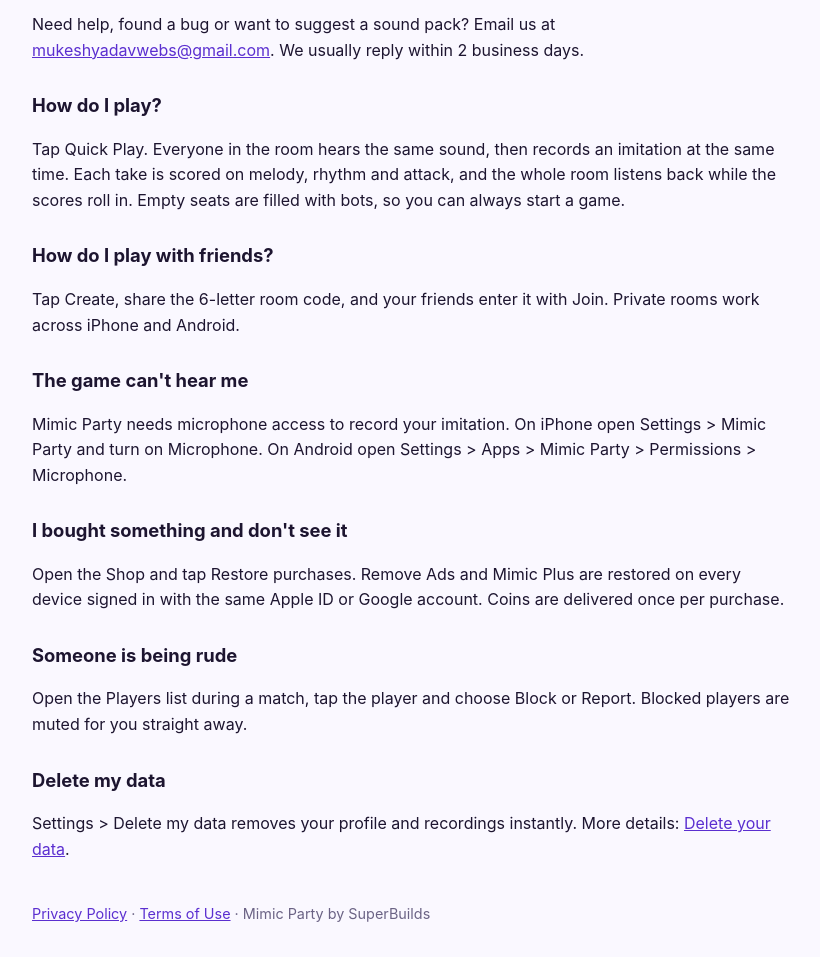
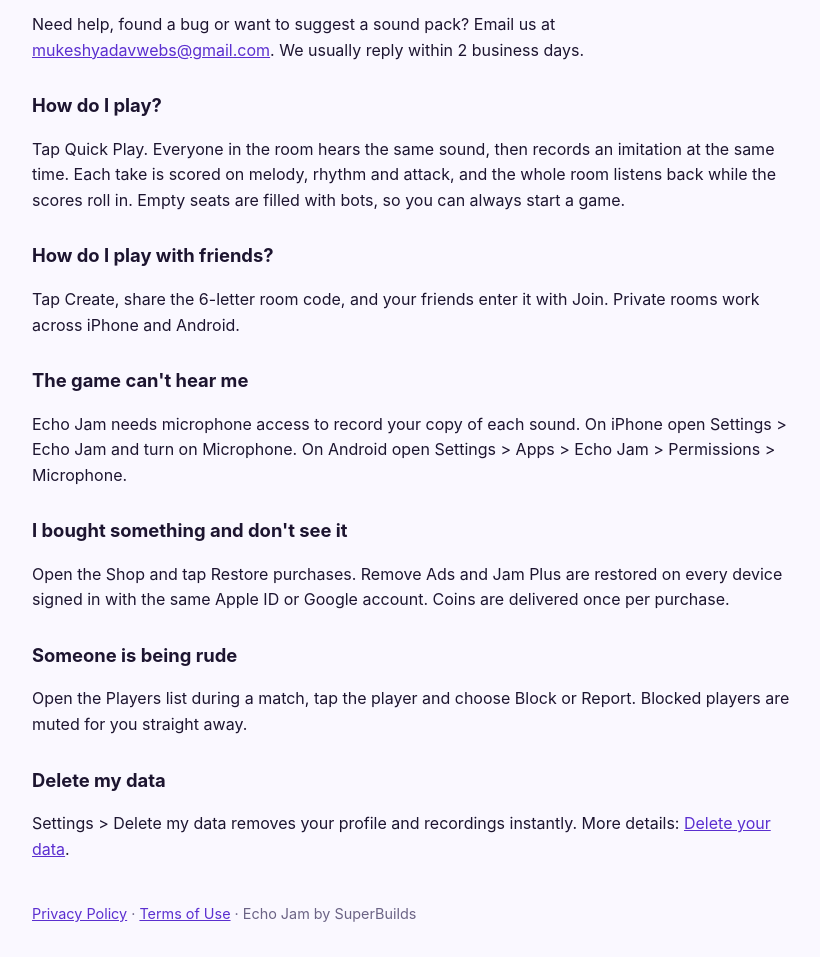
Before and after one commit to mukeshwebs/echoparty-privacy, a plain HTML site: page support.html in a window 1280 px wide. Shown: the part 114-1071 px from the top of the page, without its empty margins (228-1048 px from the left). Drawn offline with Linux system fonts and the light colour scheme.

Commit message:
Rename to Echo Jam

```diff
--- a/support.html
+++ b/support.html
@@ -1,10 +1,10 @@
 <!doctype html><html lang="en"><head><meta charset="utf-8">
-<meta name="viewport" content="width=device-width,initial-scale=1"><title>Mimic Party - Support</title>
+<meta name="viewport" content="width=device-width,initial-scale=1"><title>Echo Jam - Support</title>
 <style>body{font-family:-apple-system,Segoe UI,Roboto,sans-serif;max-width:760px;margin:0 auto;padding:32px 20px;line-height:1.6;color:#1d1530;background:#faf8ff}
 h1{color:#5b2fd0}h2{margin-top:28px;font-size:1.15rem}a{color:#5b2fd0}footer{margin-top:40px;font-size:.9rem;color:#6b6385}</style></head>
-<body><h1>Mimic Party: Voice Challenge - Support</h1>
+<body><h1>Echo Jam - Support</h1>
 <p>Need help, found a bug or want to suggest a sound pack? Email us at
-<a href="mailto:mukeshyadavwebs@gmail.com?subject=Mimic%20Party%20support">mukeshyadavwebs@gmail.com</a>.
+<a href="mailto:mukeshyadavwebs@gmail.com?subject=Echo%20Jam%20support">mukeshyadavwebs@gmail.com</a>.
 We usually reply within 2 business days.</p>
 
 <h2>How do I play?</h2>
@@ -16,11 +16,11 @@ Empty seats are filled with bots, so you can always start a game.</p>
 <p>Tap Create, share the 6-letter room code, and your friends enter it with Join. Private rooms work across iPhone and Android.</p>
 
 <h2>The game can't hear me</h2>
-<p>Mimic Party needs microphone access to record your imitation. On iPhone open Settings &gt; Mimic Party and turn on Microphone.
-On Android open Settings &gt; Apps &gt; Mimic Party &gt; Permissions &gt; Microphone.</p>
+<p>Echo Jam needs microphone access to record your copy of each sound. On iPhone open Settings &gt; Echo Jam and turn on Microphone.
+On Android open Settings &gt; Apps &gt; Echo Jam &gt; Permissions &gt; Microphone.</p>
 
 <h2>I bought something and don't see it</h2>
-<p>Open the Shop and tap Restore purchases. Remove Ads and Mimic Plus are restored on every device signed in with the same Apple ID or Google account.
+<p>Open the Shop and tap Restore purchases. Remove Ads and Jam Plus are restored on every device signed in with the same Apple ID or Google account.
 Coins are delivered once per purchase.</p>
 
 <h2>Someone is being rude</h2>
@@ -29,4 +29,4 @@ Coins are delivered once per purchase.</p>
 <h2>Delete my data</h2>
 <p>Settings &gt; Delete my data removes your profile and recordings instantly. More details: <a href="delete.html">Delete your data</a>.</p>
 
-<footer><a href="index.html">Privacy Policy</a> · <a href="terms.html">Terms of Use</a> · Mimic Party by SuperBuilds</footer></body></html>
+<footer><a href="index.html">Privacy Policy</a> · <a href="terms.html">Terms of Use</a> · Echo Jam by SuperBuilds</footer></body></html>
```
